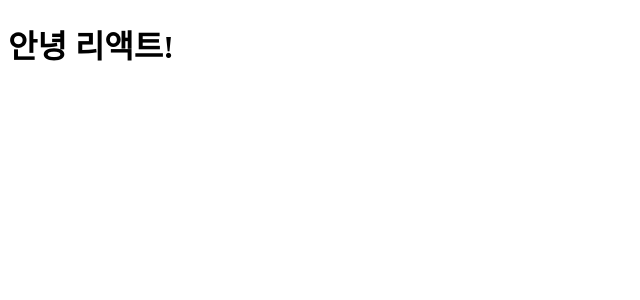
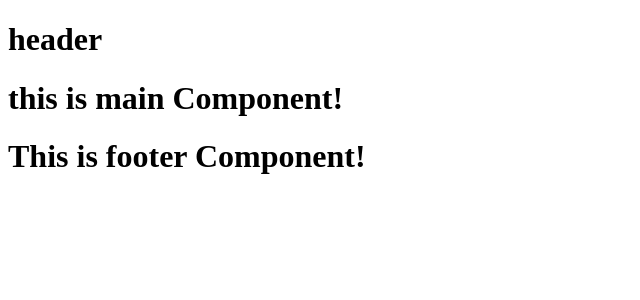
Before and after one commit to aaaange/TIL, a React (Vite) app in the folder React/ONEBITE-REACT/section05/section05/: page / in a window 1280 px wide. Shown: the top 300 px of the page, without its empty margins (0-640 px from the left). Built offline with nearby package versions, Linux system fonts and the light colour scheme.

Commit message:
ONEBITE-REACT section05-02 Components

```diff
--- a/React/ONEBITE-REACT/section05/section05/src/App.jsx
+++ b/React/ONEBITE-REACT/section05/section05/src/App.jsx
@@ -1,12 +1,18 @@
-import './App.css'
+import './App.css';
+import Header from "./components/Header";
+import Main from "./components/Main";
+import Footer from "./components/Footer";
+
 
 function App() {
 
   return (
     <>
-      <h1>안녕 리액트!</h1>
+      <Header />
+      <Main />
+      <Footer />
     </>
-  )
+  );
 }
 
 export default App
--- /dev/null
+++ b/React/ONEBITE-REACT/section05/section05/src/components/Footer.jsx
@@ -0,0 +1,9 @@
+const Footer = () => {
+    return (
+        <footer>
+            <h1>This is footer Component!</h1>
+        </footer>
+    );
+}
+
+export default Footer;
--- /dev/null
+++ b/React/ONEBITE-REACT/section05/section05/src/components/Header.jsx
@@ -0,0 +1,9 @@
+const Header = () => {
+  return (
+    <header>
+      <h1>header</h1>
+    </header>
+  )
+}
+
+export default Header;
--- /dev/null
+++ b/React/ONEBITE-REACT/section05/section05/src/components/Main.jsx
@@ -0,0 +1,9 @@
+function Main () {
+    return (
+        <main>
+            <h1>this is main Component!</h1>
+        </main>
+    );
+}
+
+export default Main;
```
